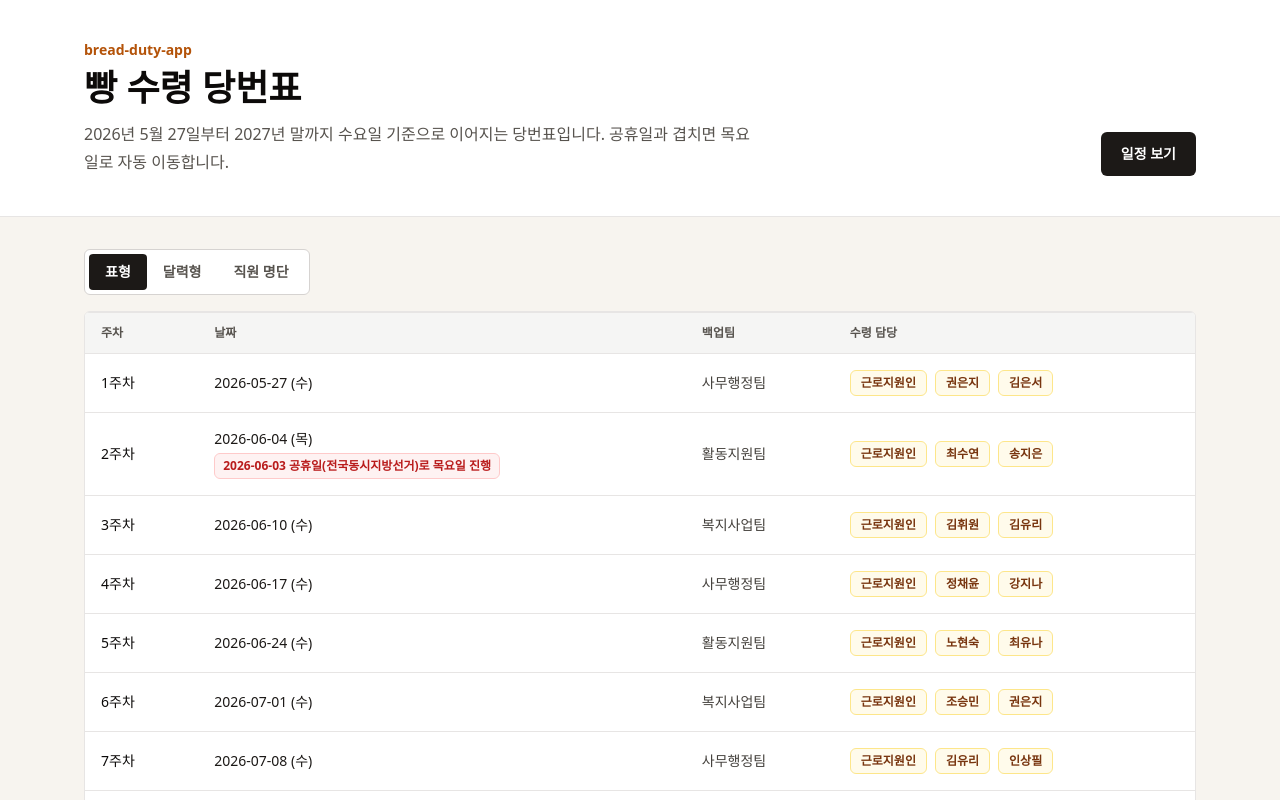
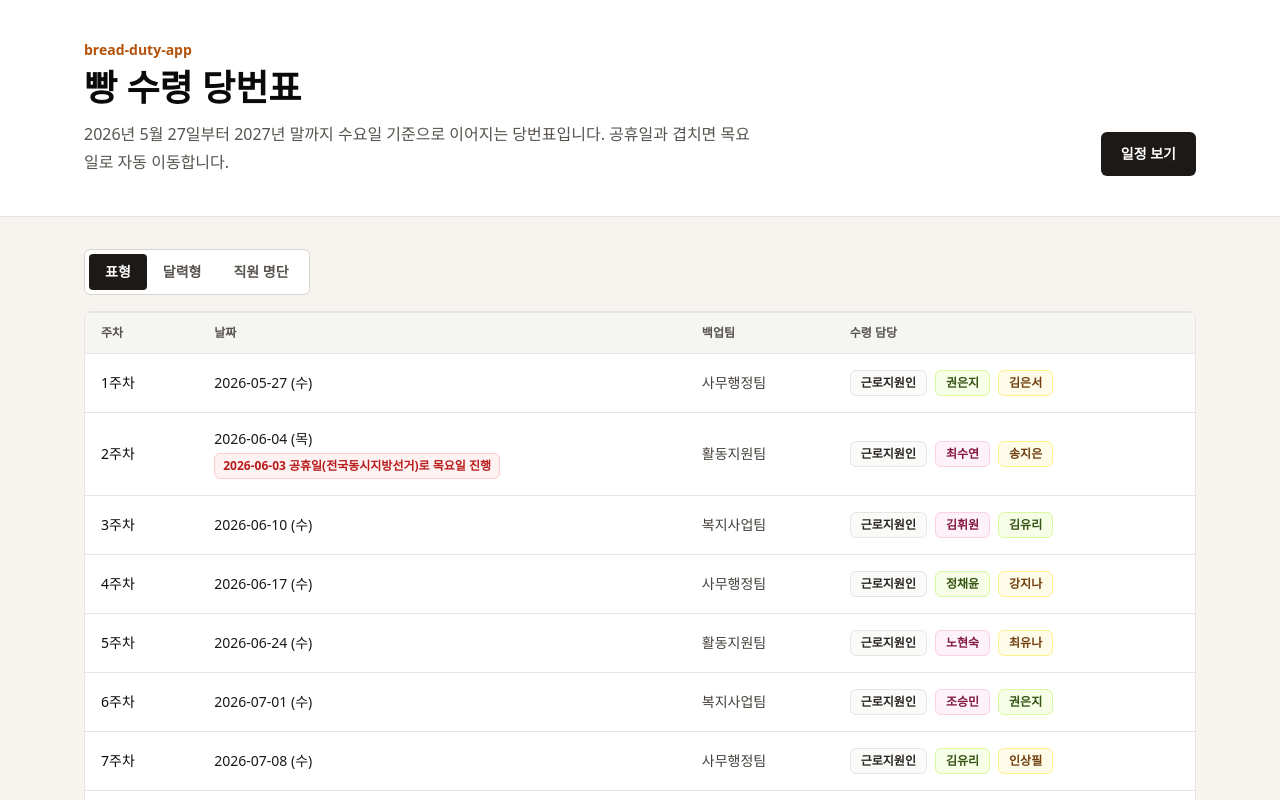
Before and after one commit to kittycong/bread-duty-app, a Next.js app: page / in a window 1280 px wide. Shown: the top 800 px of the page. Built offline with nearby package versions, Linux system fonts and the light colour scheme.

Commit message:
feat: color duty table by team

```diff
--- a/components/DutyTable.tsx
+++ b/components/DutyTable.tsx
@@ -1,7 +1,13 @@
-import type { DutyAssignment } from "@/types";
+import type { DutyAssignment, TeamName } from "@/types";
 
 type DutyTableProps = {
   assignments: DutyAssignment[];
+};
+
+const teamBadgeStyles: Record<TeamName, string> = {
+  "사무행정팀": "border-pink-200 bg-pink-50 text-pink-900",
+  "활동지원팀": "border-lime-200 bg-lime-50 text-lime-900",
+  "복지사업팀": "border-yellow-200 bg-yellow-50 text-yellow-900"
 };
 
 export default function DutyTable({ assignments }: DutyTableProps) {
@@ -53,12 +59,16 @@ export default function DutyTable({ assignments }: DutyTableProps) {
                 </td>
                 <td className="px-4 py-4 text-stone-700">
                   <div className="flex flex-wrap gap-2">
-                    {assignment.pickupMembers.map((member) => (
+                    <span className="rounded-md border border-stone-200 bg-stone-50 px-2.5 py-1 text-xs font-semibold text-stone-800">
+                      {assignment.workerSupportName}
+                    </span>
+                    {assignment.activeTeams.map((team) => (
                       <span
-                        key={`${assignment.date}-${member}`}
-                        className="rounded-md border border-amber-200 bg-amber-50 px-2.5 py-1 text-xs font-semibold text-amber-900"
+                        key={`${assignment.date}-${team}`}
+                        className={`rounded-md border px-2.5 py-1 text-xs font-semibold ${teamBadgeStyles[team]}`}
+                        title={team}
                       >
-                        {member}
+                        {assignment.pickupByTeam[team] ?? `${team} 담당자 미지정`}
                       </span>
                     ))}
                   </div>
```
